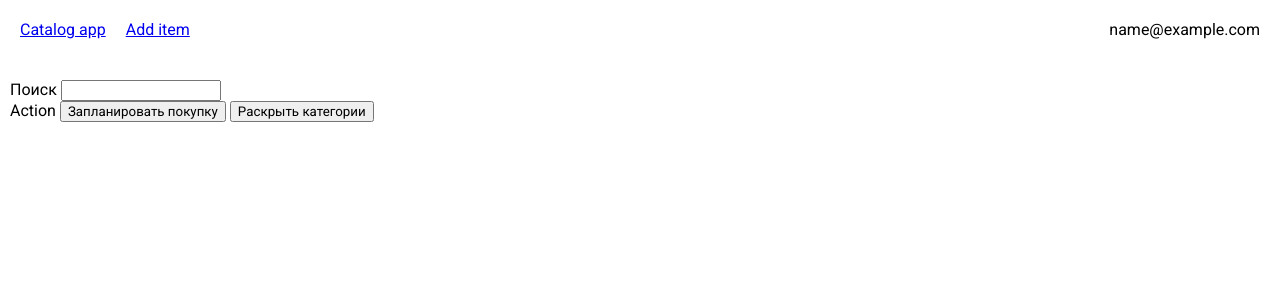
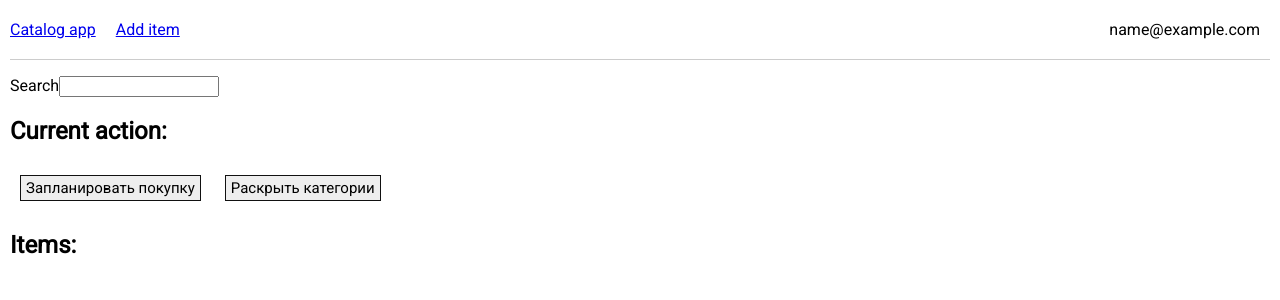
Before and after one commit to ErDmKo/home-catalog, a Django app: page /catalog/ in a window 1280 px wide. Shown: the top 300 px of the page. Run offline with Django 5.2, Linux system fonts and the light colour scheme; the visitor is signed in with stand-in values (Sample User, id 1); data that the repository does not hold is empty.

Commit message:
Style update

```diff
--- a/catalog/static/catalog/style.css
+++ b/catalog/static/catalog/style.css
@@ -4,11 +4,31 @@
 body {
   margin: 0px 10px;
 }
+.content_block {
+  max-width: 500px;
+  margin: 0 auto;
+  box-sizing: border-box;
+  padding: 0 10px;
+}
+
+@media only screen and  (min-width: 900px) {
+  .content_block {
+    max-width: 100%;
+  }
+}
+
 .catalog_list {
-  padding: 20px 0px;
+  padding: 0px;
   margin: 0px;
 }
+
 .main_header a {
+  color: black;
+}
+.header a:visited {
+  color: black;
+}
+.main_header, a:visited {
   color: black;
 }
 .catalog_item {
@@ -23,25 +43,64 @@ body {
 .header {
   display: flex;
   padding: 10px 0px;
-  margin: 0px;
+  margin: 0px 0px 16px;
+  border-bottom: 1px solid rgb(204, 204, 204)
 }
 
 .header div {
   margin: 10px
+}
+.header div:first-child {
+  margin-left: 0px;
+}
+
+.add_form option {
+  padding: 10px 5px;
+}
+.add_form select {
+  margin: 10px 0px;
+  width: 100%;
+  box-sizing: border-box;
+  font-size: 19px;
+}
+
+.add_form input {
+  margin: 10px 0px;
+  padding: 10px 5px;
+  width: 100%;
+  box-sizing: border-box;
+  font-size: 19px;
+}
+.add_form label {
+  display: block;
+}
+.add_form .field_wrapper {
 }
 
 .header div:last-child {
   margin-left: auto;
 }
 
+.catalog_actions .catalog_item_button_small {
+  margin: 10px;
+}
+
 .catalog_item_button {
   cursor: pointer;
-  margin: 0px 10px;
   font-size: 20px;
-  border: 1px solid black;
-  border-radius: 5px;
+  border: 1px solid #111;
   background: #eee;
   text-decoration: none;
   padding: 5px 10px;
   color: black;
 }
+
+.catalog_item_button_small {
+  cursor: pointer;
+  font-size: 15px;
+  border: 1px solid #111;
+  background: #eee;
+  text-decoration: none;
+  padding: 3px 5px;
+  color: black;
+}
--- a/catalog/templates/catalog/base.html
+++ b/catalog/templates/catalog/base.html
@@ -34,7 +34,7 @@
         </menu>
         {% endblock head %}
     </head>
-    <body>
+    <body class="content_block">
         {% block content %}{% endblock content %}
     </body>
 </html>
--- a/catalog/templates/catalog/index.html
+++ b/catalog/templates/catalog/index.html
@@ -1,14 +1,9 @@
 {% extends 'catalog/base.html' %}
 {% load static %}
 {% block content %}
-<h1 class="main_header">
-</h1>
 <script src="{% static 'catalog/js/bundle.js' %}"></script>
 <div>
-  <label class="search-select">
-    Поиск
-    <input type="text"/>
-  </label>
+  <label class="search-select">Search<input type="text"/></label>
 </div>
 {% if query_dict.error %}
 <div class="catalog_error">
@@ -16,32 +11,36 @@
 </div>
 {% endif %}
 {% if query_dict.group %}
-<h2 class="main_header">Группа {{ selected_group }}</h2>
+<h2 class="main_header">Group {{ selected_group }}</h2>
 {% endif %}
-<form action="">
-  Action
+
+<h2>Current action:</h2>
+
+<form class="catalog_actions" action="">
   {% for field, value in query_dict.items %}
     <input type="hidden" name="{{ field }}" value="{{ value }}">
   {% endfor %}
   {% if query_dict.only_to_by %}
-    <button name="only_to_by" value="">
+    <button class="catalog_item_button_small" name="only_to_by" value="">
       Отметить как купленное
     </button>
   {% else %}
-    <button name="only_to_by" value="1">
+    <button class="catalog_item_button_small" name="only_to_by" value="1">
       Запланировать покупку
     </button>
   {% endif %}
   {% if query_dict.flat_view %}
-    <button name="flat_view" value="">
+    <button class="catalog_item_button_small" name="flat_view" value="">
       Показать в категориях
     </button>
   {% else %}
-    <button name="flat_view" value="1">
+    <button class="catalog_item_button_small" name="flat_view" value="1">
       Раскрыть категории
     </button>
   {% endif %}
 </form>
+
+<h2>Items:</h2>
 <ul class="catalog_list">
 {% for group in groups %}
     <li class="catalog_item">
@@ -51,10 +50,10 @@
 {% for catalog_item in latest_catalog_list %}
     <li class="catalog_item">
       <form method="post" action="{% url 'update' catalog_item.id %}?{{ query }}">
-        {% csrf_token %}
         <button class="catalog_item_button" name="action">
           {{ catalog_item }}
         </button>
+        {% csrf_token %}
       </form>
     </li>
 {% endfor %}
--- a/frontend/select/select.ts
+++ b/frontend/select/select.ts
@@ -76,7 +76,6 @@ const optionActionStyle = (option: SelectOption) => ({
   fontSize: FONT_SIZE_SMALL,
   color: option.to_buy ? 'red' : 'green',
   padding: '5px 0px',
-  margin: '10px 0px 0px'
 });
 
 const optionTemplate = (option: SelectOption, actionObserver: ObserverInstance<ItemActions>) => {
```
Also changed, not shown: catalog/templates/catalog/catalogitem_form.html (+11 -3 lines).
